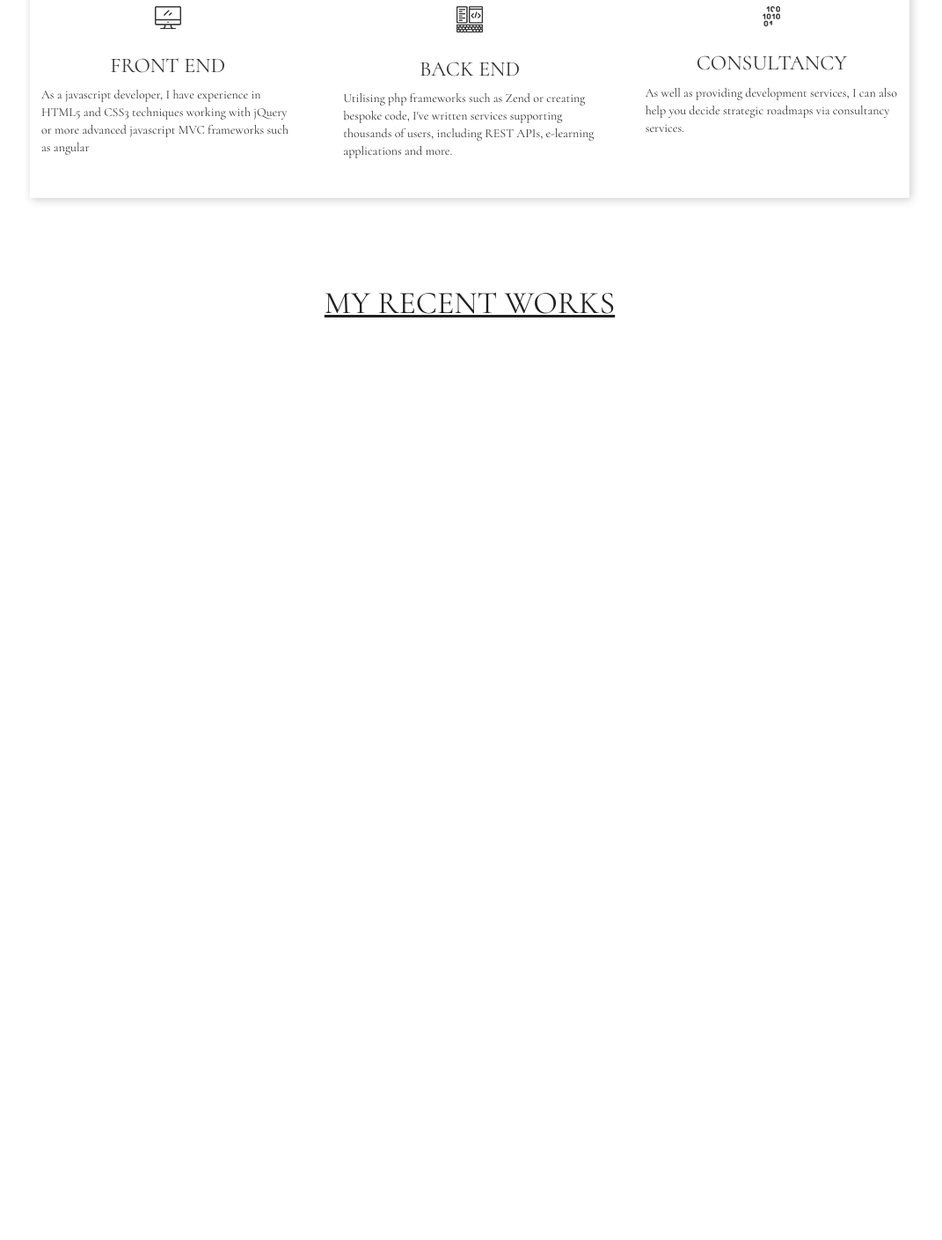
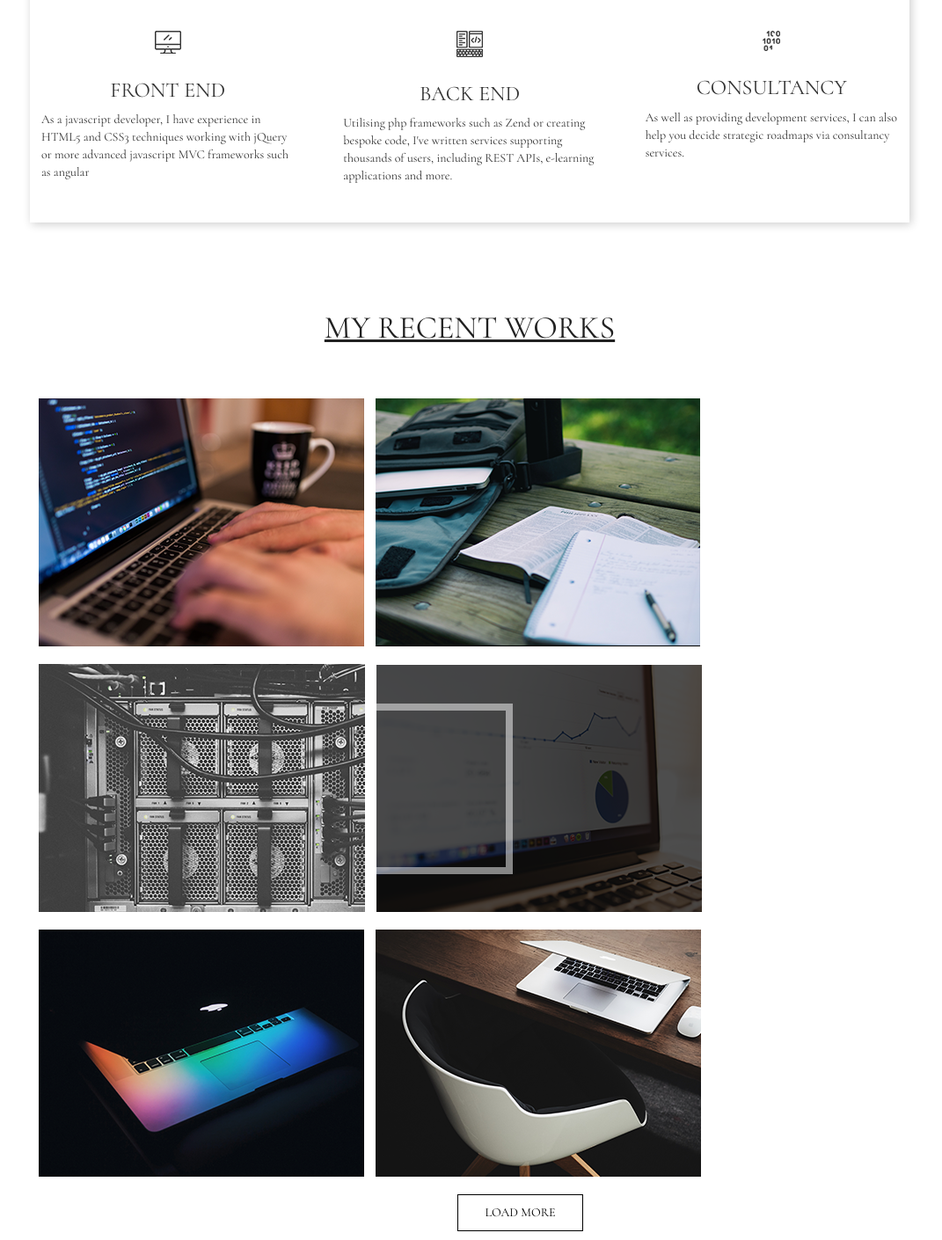
Before and after one commit to VSadovnikov/Portfolio, a plain HTML site: page index.html in a window 1280 px wide. Shown: the part 1801-3211 px from the top of the page at 88% size, without its empty margins (106-1177 px from the left). Before the commit the page ends 2216 px from the top, so only its background shows below. Drawn offline with nearby package versions, Linux system fonts and the light colour scheme.

```diff
--- a/css/style.css
+++ b/css/style.css
@@ -108,6 +108,7 @@
 	  text-align: center;
 	  background-color: white;
 	  color: black;
+	  padding: 10px 30px;
   }
 
   .dwn_cv_section {
@@ -176,6 +177,18 @@
 	margin-top: 100px;
 }
 
+.portfolio_img {
+	margin: 10px 5px;
+	align-items: center;
+}
+
+.portfolio-block {
+	padding-left: 130px;
+	width: 100%;
+}
+.prt_img4_hover {
+
+}
 
 
 /* Large Devices, Wide Screens */
@@ -264,6 +277,11 @@
 		background-color: white;
 	}
 
+	portfolio-block {
+		width: 100%;
+		margin: 0;
+	}
+
 }
 
 
--- a/index.html
+++ b/index.html
@@ -128,7 +128,7 @@
 			</div>
 		</div>
 	</section>
-	<section class="col-md-12 work-list-block center-block">
+	<section class="col-md-12 work-list-block">
 		<div>
 			<img src="img/what-we-do-bg.png" />
 		<div class="ww-block center-block">
@@ -168,8 +168,19 @@
 			</div>
 		</div>
 	</section>
-	<section class="col-md-12">
+	<section class="col-md-12 col-sm-3">
 			<h3 class="about_title center-block rec-works-block">MY RECENT WORKS</h3>
+			<div class="col-md-12 center-block portfolio-block">
+				<img class="portfolio_img" src="img/portfolio_img_1.png" />
+				<img class="portfolio_img" src="img/portfolio_img_2.png" />
+				<img class="portfolio_img" src="img/portfolio_img_3.png" />
+				<img class="portfolio_img prt_img4_hover" src="img/portfolio_img_4.png" />
+				<img class="portfolio_img" src="img/portfolio_img_5.png" />
+				<img class="portfolio_img" src="img/portfolio_img_6.png" />
+				<div class="dwn_cv_btn center-block">
+						<button type="button" class="btn dwn_cv_btn">LOAD MORE</button>
+				</div>
+			</div>
 	</section>
 	<script src="https://ajax.googleapis.com/ajax/libs/jquery/1.11.3/jquery.min.js"></script>
 	<script src="js/bootstrap.min.js"></script>
```
Also changed, not shown: img/portfolio_img_1.png (added), img/portfolio_img_2.png (added), img/portfolio_img_3.png (added), img/portfolio_img_4.png (added), img/portfolio_img_5.png (added), img/portfolio_img_6.png (added).
